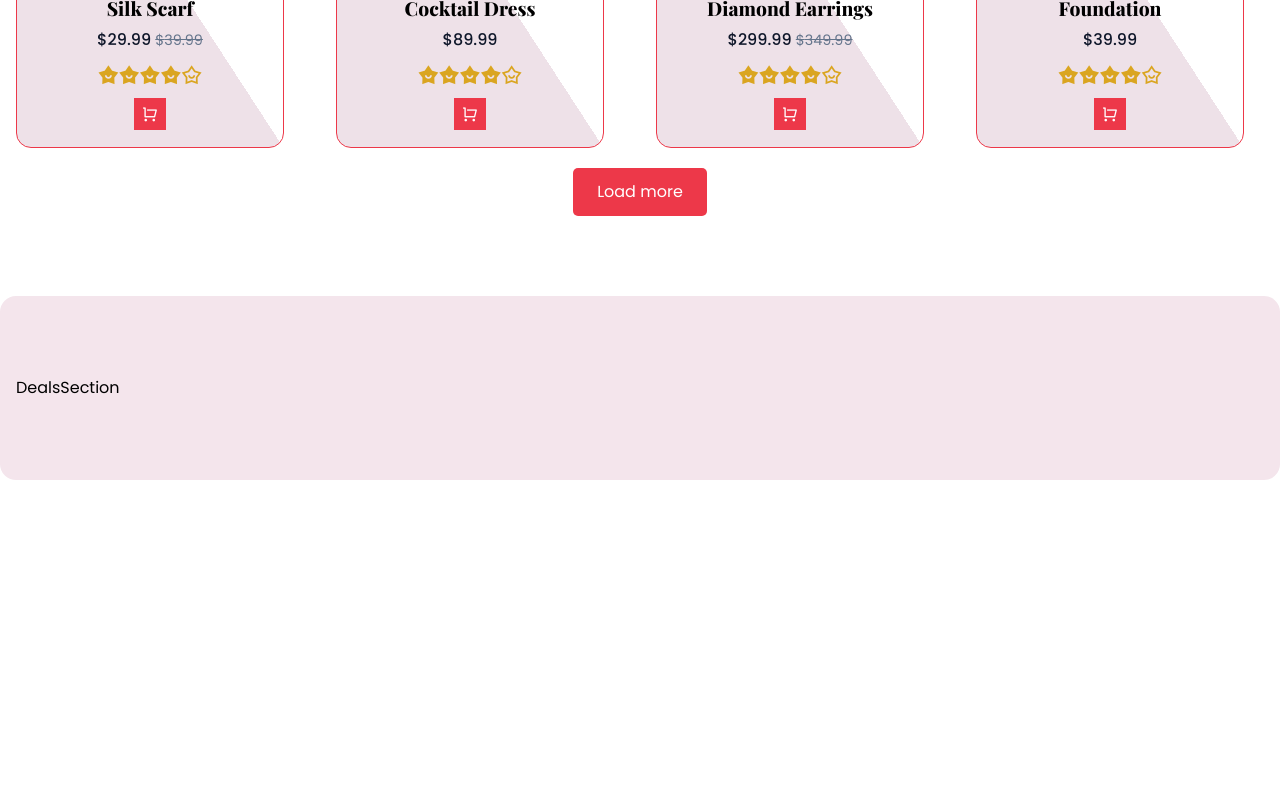
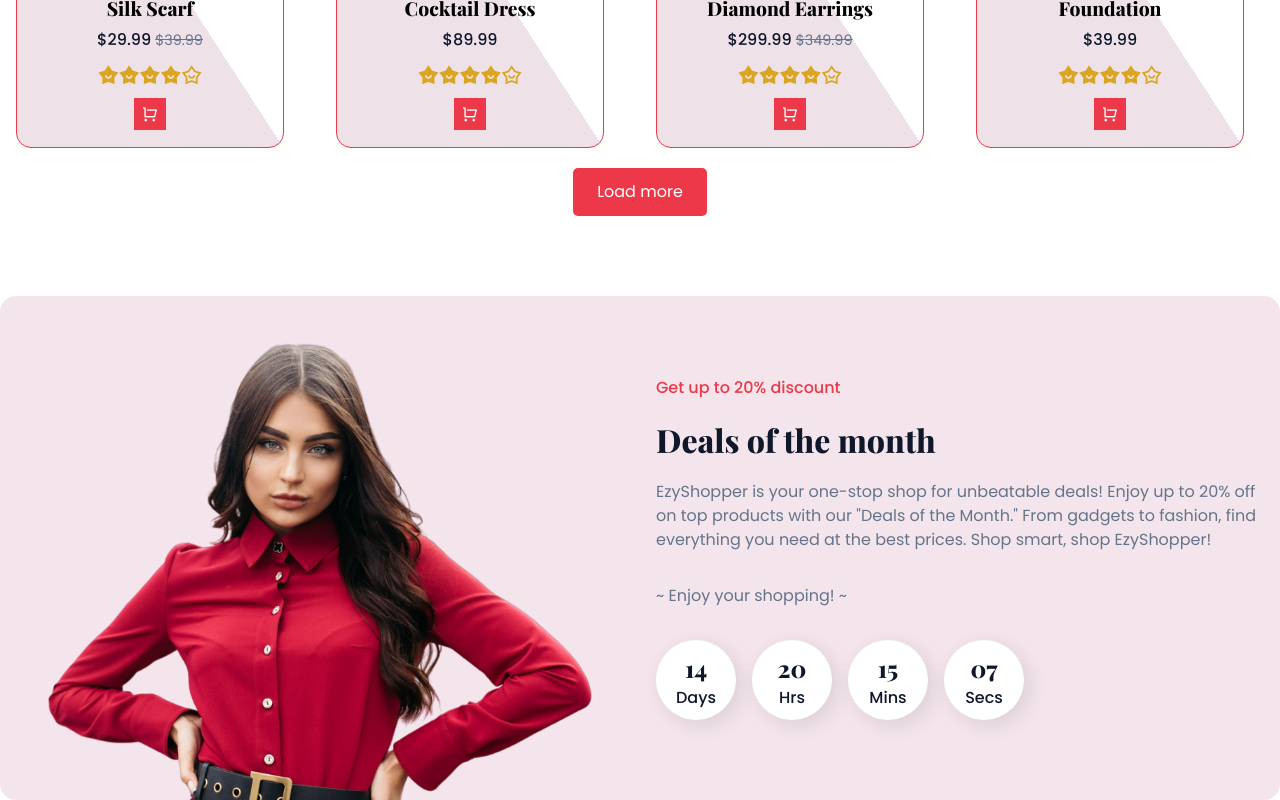
Before and after one commit to ManushiChamika/E-Commerce-MERN-project, a React (Vite) app in the folder frontend/: page / in a window 1280 px wide. Shown: the part 2572-3372 px from the top of the page. Before the commit the page ends 3052 px from the top, so only its background shows below. Built offline with nearby package versions, Linux system fonts and the light colour scheme.

Commit message:
deals section

```diff
--- a/frontend/src/pages/home/DealsSection.jsx
+++ b/frontend/src/pages/home/DealsSection.jsx
@@ -1,8 +1,37 @@
 import React from 'react'
-
+import dealsImg from '../../assets/deals.png'
 const DealsSection = () => {
   return (
-    <section className='section__container deals__container'>DealsSection</section>
+    <section className='section__container deals__container'>
+      <div className='deals__image'>
+        <img src={dealsImg} alt="" />
+      </div>
+      <div className='deals__content'>
+        <h5> Get up to 20% discount</h5>
+        <h4>Deals of the month</h4>
+        <p>EzyShopper is your one-stop shop for unbeatable deals! Enjoy up to 20% off on top products with our "Deals of the Month." From gadgets to fashion, find everything you need at the best prices. Shop smart, shop EzyShopper!</p>
+        <p>~ Enjoy your shopping! ~</p>
+        <div className='deals__countdown flex-wrap'>
+          <div className='deals__countdown__card'>
+            <h4>14</h4>
+            <p>Days</p>
+          </div>
+          <div className='deals__countdown__card'>
+            <h4>20</h4>
+            <p>Hrs</p>
+          </div>
+          <div className='deals__countdown__card'>
+            <h4>15</h4>
+            <p>Mins</p>
+          </div>
+          <div className='deals__countdown__card'>
+            <h4>07</h4>
+            <p>Secs</p>
+          </div>
+        </div>
+
+      </div>
+    </section>
   )
 }
 
--- a/frontend/src/pages/shop/ProductCards.jsx
+++ b/frontend/src/pages/shop/ProductCards.jsx
@@ -16,6 +16,7 @@ const ProductCards = ({ products = [] }) => { // Provide default empty array
                         </div>
                         {/* product description */}
                         <div>
+                            {/* put new price over old price if there is a discount */}
                             <h4>{product.name}</h4>
                             <p>${product.price} {product.oldPrice ? <s>${product?.oldPrice}</s> : null}</p>
                             <RatingStars rating = {product.rating}/>
```
